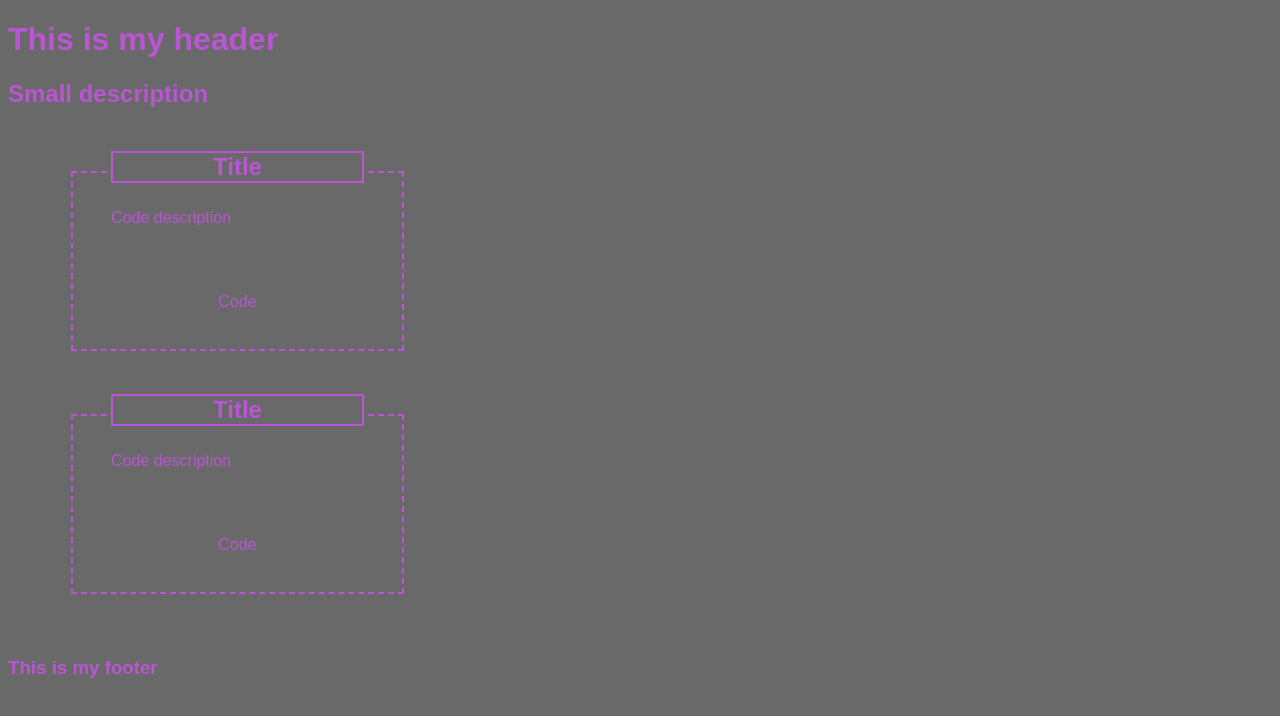
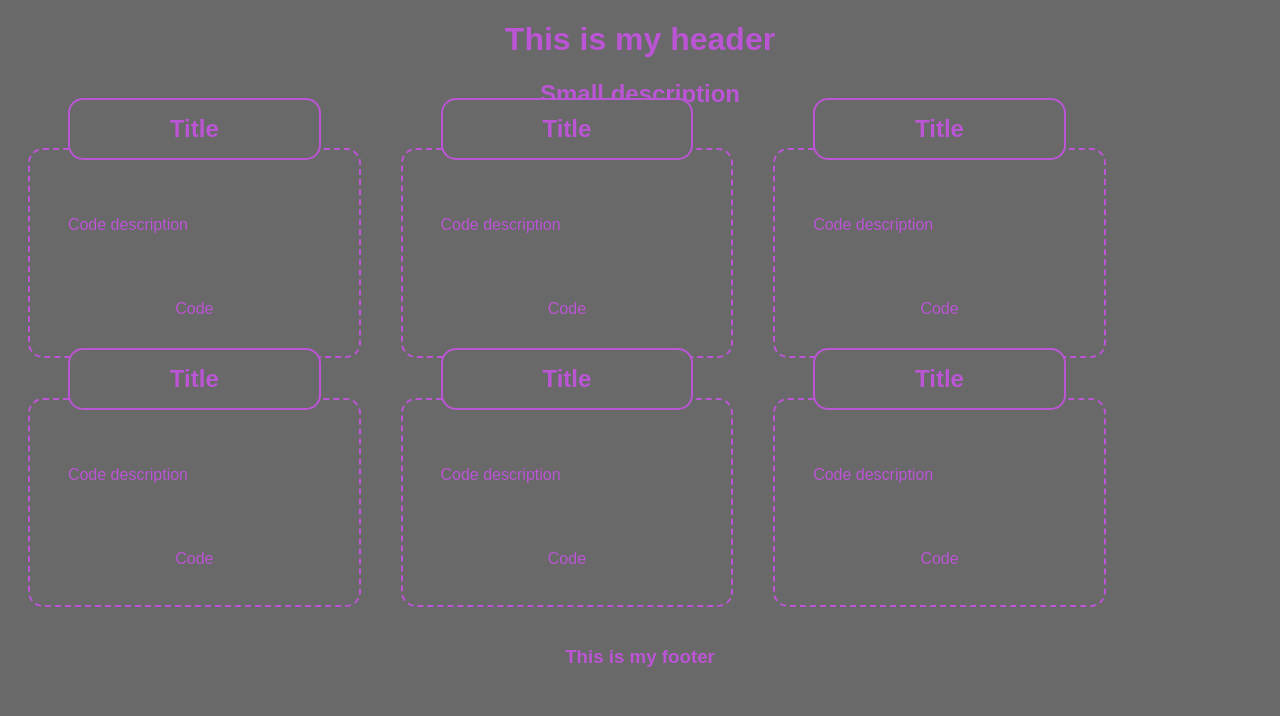
Before and after one commit to RitzGL/css-cheat-sheet, a plain HTML site: page index.html in a window 1280 px wide. Drawn offline with Linux system fonts and the light colour scheme.

Commit message:
added extra specifications for classes

```diff
--- a/css/style.css
+++ b/css/style.css
@@ -1,30 +1,61 @@
 *{
+    /*universal element definition*/
     background-color: dimgray;
     color:mediumorchid;
     font-family: sans-serif;
 }
 
+header, footer{
+    text-align: center;
+}
+
+.content{
+    display: flex;
+    flex-wrap: wrap;
+}
+
 .card{
-    margin: 5%;
+
+    /*dimensions and spacing*/
+    margin: 20px;
     padding: 3%;
+
+    /*border edits*/
     border: 2px;
+    border-radius: 15px;
     border-style:dashed;
-    max-width: 20%;
-    max-height: 10%;
+
+    /*card sizing*/
+    width: 20%;
+    height: 10%;
 }
 
 .card h2{
+
+    /*dimensions and spacing*/
+    margin:0%;
+    padding: 15px;
+
+    /*positioning*/
     position:relative;
-    bottom: 60px;
+    bottom: 90px;
+
+    /*text positioning*/
     text-align: center;
+
+    /*border editing*/
     border: 2px;
     border-style: solid;
-    margin:0%;
+    border-radius: 15px;
+
 }
 
 .card p{
+
+    /*positioning*/
     position:relative;
     bottom:50px;
+
 }
 
 .card section{
--- a/index.html
+++ b/index.html
@@ -15,6 +15,8 @@
 </header>
 
 <body>
+    <main class="content">
+
         <article class="card">
             <h2>Title</h2>
             <p>Code description</p>
@@ -27,6 +29,32 @@
             <section>Code</section>
         </article>
 
+        <article class="card">
+            <h2>Title</h2>
+            <p>Code description</p>
+            <section>Code</section>
+        </article>
+
+        <article class="card">
+            <h2>Title</h2>
+            <p>Code description</p>
+            <section>Code</section>
+        </article>
+
+        <article class="card">
+            <h2>Title</h2>
+            <p>Code description</p>
+            <section>Code</section>
+        </article>
+
+        <article class="card">
+            <h2>Title</h2>
+            <p>Code description</p>
+            <section>Code</section>
+        </article>
+
+    </main>
+
 </body>
 
 <footer>
```
Lines whose indentation alone changed are shown as unchanged.
